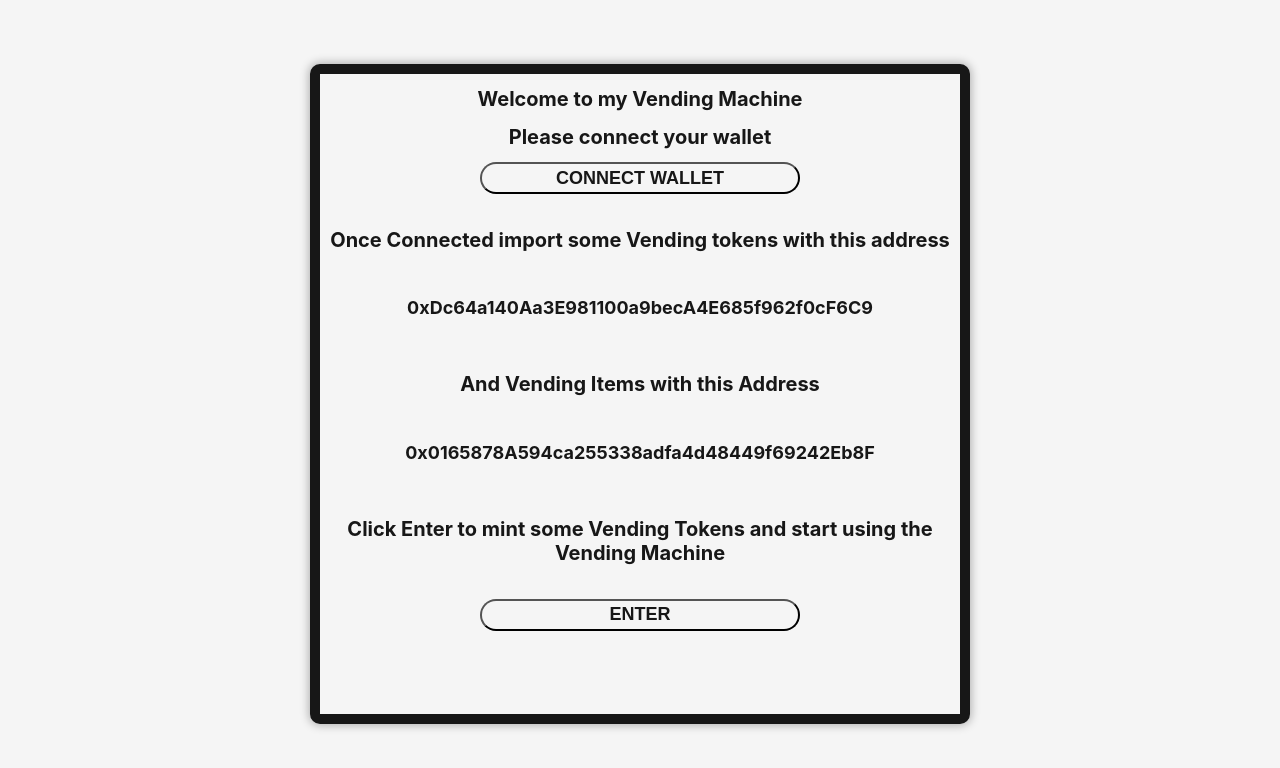
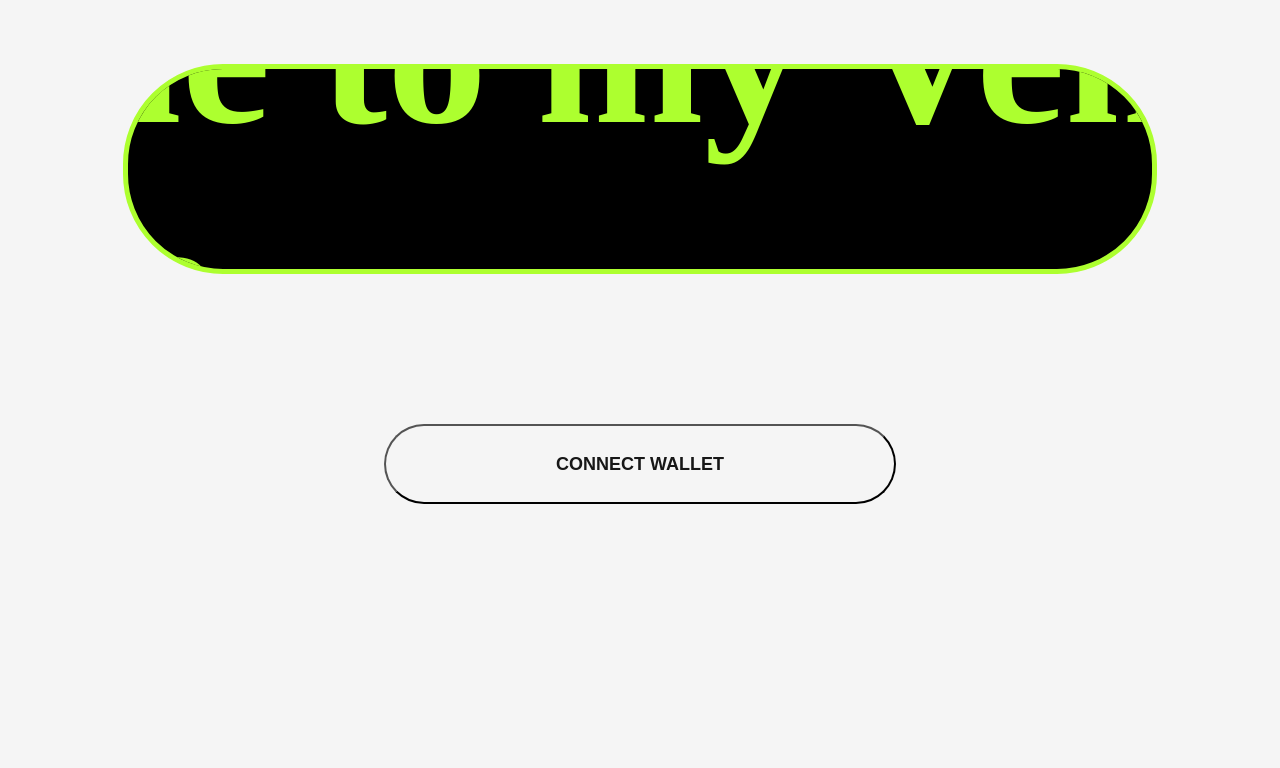
Before and after one commit to MichaelGrinstead/vending-machine, a React (Create React App) app in the folder front-end/: page / in a window 1280 px wide. Shown: the top 768 px of the page. Built offline with nearby package versions, Linux system fonts and the light colour scheme; a web font is replaced by a local one.

Commit message:
changes to Landing ui

```diff
--- a/front-end/src/App.css
+++ b/front-end/src/App.css
@@ -25,15 +25,22 @@ body {
   font-size: 20px;
 }
 
+.Heading-Text:hover {
+  background-color: greenyellow;
+}
+
 .Connect {
-  width: 50%;
-  height: 5%;
+  width: 40%;
+  height: 10%;
   background-color: whitesmoke;
   color:  #171717;
-  border-radius: 20px;
+  border-radius: 40px;
   font-size: large;
   font-weight: bold;
   cursor: pointer;
+  margin-left: auto;
+  margin-right: auto;
+  margin-top: 150px;
 }
 
 .Connect:hover {
@@ -79,7 +86,45 @@ body {
   width: 100%;
   top: 0;
   position: absolute;
+  display: flex;
+  flex-direction: column;
 
+}
+
+.Landing-Display {
+  font-family:'digital-7';
+  font-size: 100px;
+  height: 200px;
+  width: 80%;
+  background-color: black;
+  color: greenyellow;
+  border: solid greenyellow 5px;
+  border-radius: 100px;
+  display: flex;
+  flex-direction: column;
+  align-items: center;
+  justify-content: center;
+  margin-left: auto;
+  margin-right: auto;
+  margin-top: 5%;
+  position: relative;
+  overflow: hidden;
+}
+
+.Landing-Display-Text {
+  animation: animatedText 13s linear infinite;
+  width: 2500px;
+  position: absolute;
+  text-align: left;
+}
+
+@keyframes animatedText {
+  from {
+    transform: translateX(80%);
+  }
+  to {
+    transform: translateX(-100%);
+  }
 }
 
 .Landing-Inner {
--- a/front-end/src/pages/Landing.tsx
+++ b/front-end/src/pages/Landing.tsx
@@ -71,7 +71,11 @@ const Landing = () => {
 
   return (
     <div className='Landing'>
-        <div className='Landing-Inner'>
+        <div className='Landing-Display'>
+            <h1 className='Landing-Display-Text'>Welcome to my Vending machine</h1>
+        </div>
+        {connected()}
+        {/* <div className='Landing-Inner'>
             <h1 className='Heading-Text'>Welcome to my Vending Machine</h1>
             <h1 className='Heading-Text'>Please connect your wallet</h1>
             {connected()}
@@ -144,7 +148,7 @@ const Landing = () => {
 
 
 
-        </div>
+        </div> */}
 
     </div>
   )
```
